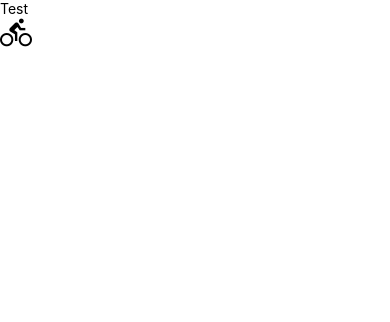
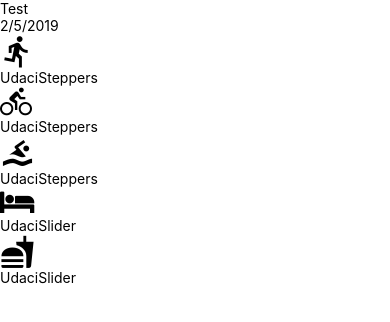
Before and after one commit to eddielee394/react-native-fitness-app, a React Native app: screen / in a window 390 px wide. Shown: the top 322 px of the page. Built offline with nearby package versions, Linux system fonts and the light colour scheme.

Commit message:
feature: setup initial components; - add slider component; - add stepper component; - add date header component;

```diff
--- a/components/AddEntry.js
+++ b/components/AddEntry.js
@@ -1,10 +1,79 @@
 import React, { Component } from "react";
 import { View } from "react-native";
 import { getMetricMetaInfo } from "../utils/helpers";
+import UdaciSlider from "./UdaciSlider";
+import UdaciSteppers from "./UdaciSteppers";
+import DateHeader from "./DateHeader";
 
 class AddEntry extends Component {
+  state = {
+    run: 0,
+    bike: 0,
+    swim: 0,
+    sleep: 0,
+    eat: 0
+  };
+
+  increment = metric => {
+    const { max, step } = getMetricMetaInfo(metic);
+
+    this.setState(state => {
+      const count = state[metric] + step;
+      return {
+        ...state,
+        [metric]: count > max ? max : count
+      };
+    });
+  };
+
+  decrement = metric => {
+    const { step } = getMetricMetaInfo(metic);
+
+    this.setState(state => {
+      const count = state[metric] - step;
+      return {
+        ...state,
+        [metric]: count > 0 ? 0 : count
+      };
+    });
+  };
+
+  slide = (metric, value) => {
+    this.setState(() => ({
+      [metric]: value
+    }));
+  };
   render() {
-    return <View>{getMetricMetaInfo("bike").getIcon()}</View>;
+    const metaInfo = getMetricMetaInfo();
+
+    return (
+      <View>
+        <DateHeader date={new Date().toLocaleDateString()} />
+        {Object.keys(metaInfo).map(key => {
+          const { getIcon, type, ...rest } = metaInfo[key];
+          const value = this.state[key];
+
+          return (
+            <View key={key}>
+              {getIcon()}
+              {type === "slider" ? (
+                <UdaciSlider
+                  value={value}
+                  onChange={value => this.slide(key, value)}
+                  {...rest}
+                />
+              ) : (
+                <UdaciSteppers
+                  value={value}
+                  onIncrement={() => this.increment(key)}
+                  onDecrement={() => this.decrement(key)}
+                />
+              )}
+            </View>
+          );
+        })}
+      </View>
+    );
   }
 }
 
--- /dev/null
+++ b/components/DateHeader.js
@@ -0,0 +1,8 @@
+import React from "react";
+import { Text } from "react-native";
+
+const DateHeader = ({ date }) => {
+  return <Text>{date}</Text>;
+};
+
+export default DateHeader;
--- /dev/null
+++ b/components/UdaciSlider.js
@@ -0,0 +1,14 @@
+import React, { Component } from "react";
+import { View, Text } from "react-native";
+
+class UdaciSlider extends Component {
+  render() {
+    return (
+      <View>
+        <Text>UdaciSlider</Text>
+      </View>
+    );
+  }
+}
+
+export default UdaciSlider;
--- /dev/null
+++ b/components/UdaciSteppers.js
@@ -0,0 +1,14 @@
+import React, { Component } from "react";
+import { View, Text } from "react-native";
+
+class UdaciSteppers extends Component {
+  render() {
+    return (
+      <View>
+        <Text>UdaciSteppers</Text>
+      </View>
+    );
+  }
+}
+
+export default UdaciSteppers;
```
